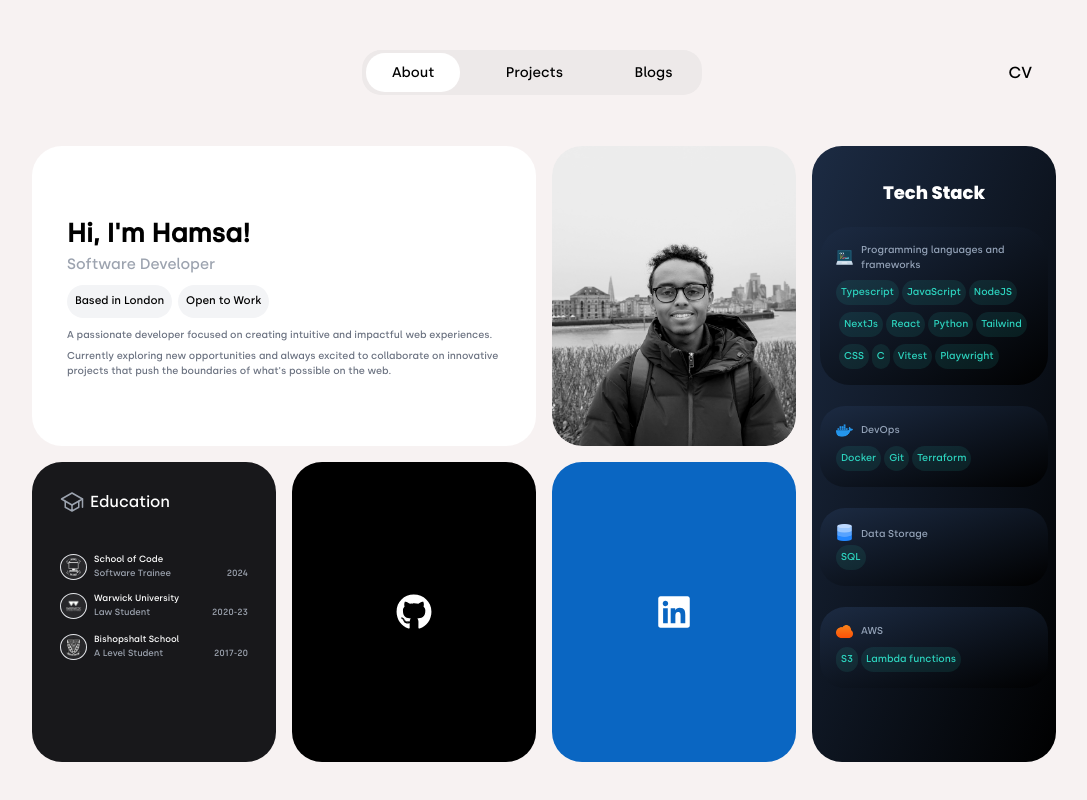
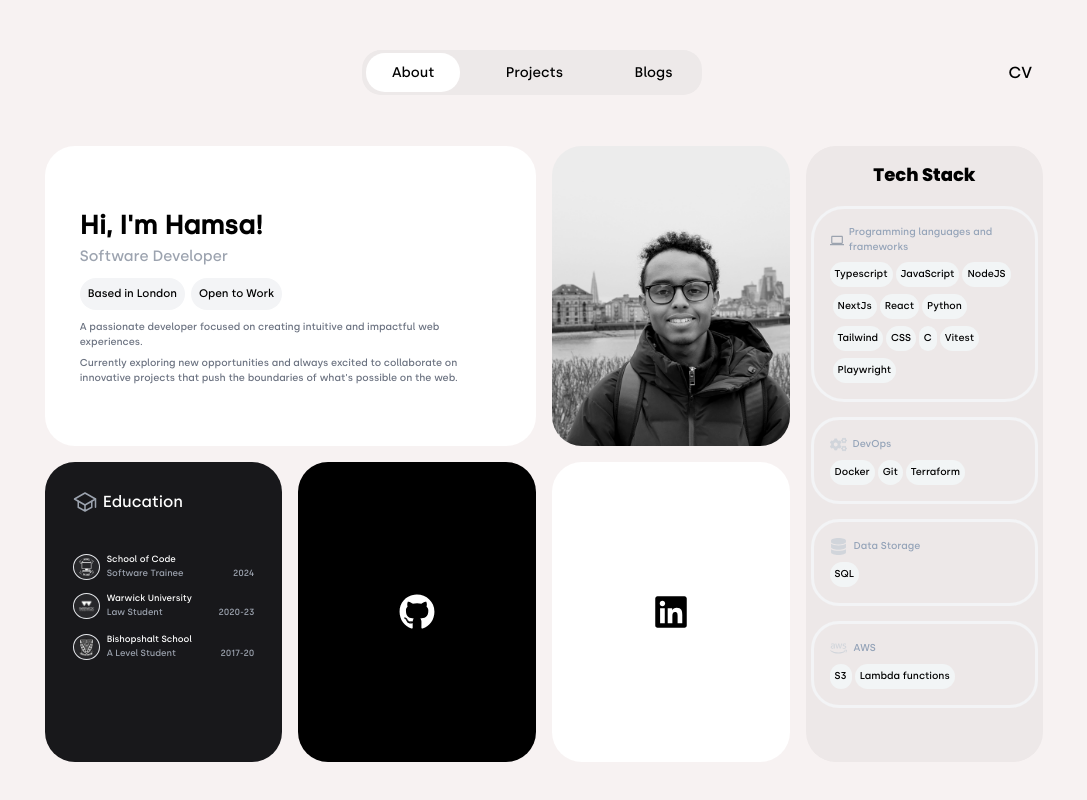
Before and after one commit to DonHamsa/myPortfolio, a Next.js app: page / in a window 1280 px wide. Shown: the top 800 px of the page, without its empty margins (96-1183 px from the left). Built offline with nearby package versions, Linux system fonts and the light colour scheme.

Commit message:
portfolio site now has a theme on the home page

```diff
--- a/src/app/blogs/page.jsx
+++ b/src/app/blogs/page.jsx
@@ -3,7 +3,7 @@ import BlogPreview from "@/components/BlogPreview/BlogPreview";
 export default function Blogs() {
   return (
     <>
-      <div className="lg:pr-[25%] lg:pl-[25%]  pl-[7%] pr-[7%] flex justify-center mb-[15px] ">
+      <div className="lg:pr-[25%] lg:pl-[25%]  pl-[7%] pr-[7%] flex justify-center mb-[20px] ">
         <BlogPreview
           heading="Why I am optimistic in my job hunt "
           synopsis="Rejection after rejection will make anyone doubt their ability, their self-speech about pushing forward regardless of what the email response reads. It is always easier said that done, with anything really...."
@@ -11,7 +11,7 @@ export default function Blogs() {
           href="blogs/journey"
         />
       </div>
-      <div className="lg:pr-[25%] lg:pl-[25%]  pl-[7%] pr-[7%] flex justify-center ">
+      <div className="lg:pr-[25%] lg:pl-[25%] mb-[20px] pl-[7%] pr-[7%] flex justify-center ">
         <BlogPreview
           heading="People look left, but rarely look right "
           synopsis="Optimism and quick-thinking are skills that are applauded, you are praised for being decisive and determined. However, sometimes this can lead to misreading a situation, calling something for what it isn't."
--- a/src/app/globals.css
+++ b/src/app/globals.css
@@ -25,7 +25,7 @@ body {
 }
 
 main{
-  padding:4% 10%
+  padding:4% 11%
 }
 
 @media (max-width: 640px) {
--- a/src/components/LinkedInBox/LinkedInBox.jsx
+++ b/src/components/LinkedInBox/LinkedInBox.jsx
@@ -2,12 +2,12 @@ import { FaLinkedin } from "react-icons/fa";
 
 export default function LinkedInBox() {
   return (
-    <div className="bg-[rgb(10,102,194)] w-[100%] rounded-[30px] lg:h-[100%] h-[204px]  flex justify-center items-center relative ">
+    <div className="bg-white w-[100%] rounded-[30px] lg:h-[100%] h-[204px]  flex justify-center items-center relative ">
       <a
         href="https://www.linkedin.com/in/hamsamuse/"
         className="h-full w-full flex justify-center items-center "
       >
-        <FaLinkedin className="text-white text-4xl" />
+        <FaLinkedin className="text-4xl" />
       </a>
     </div>
   );
--- a/src/components/PostTemplate/PostTemplate.jsx
+++ b/src/components/PostTemplate/PostTemplate.jsx
@@ -3,7 +3,7 @@ import Link from "next/link";
 
 export default function PostTemplate({ title, children, date }) {
   return (
-    <div className="lg:p-[0_27%] p-[0_10%] absolute top-0 left-[0] bg-[#f7f2f2]">
+    <div className="lg:p-[0_27%] p-[0_10%] absolute top-0 left-[0] bg-[#f7f2f2] h-[300px]">
       <div className="flex justify-center cursor-pointer mb-[100px] hover:mb-[120px] transition-all duration-300">
         <Link className="rounded-full bg-[#ece9e8] p-[20px] w-max  mt-[20px]" href='/blogs'>
           <RxCross1 />
--- a/src/components/ProfileImage/ProfileImage.jsx
+++ b/src/components/ProfileImage/ProfileImage.jsx
@@ -1,7 +1,7 @@
 export default function ProfileImage() {
   return (
     <div className='lg:w-full lg:h-full h-[208px] rounded-[30px] overflow-hidden flex justify-center w-[100%]'>
-      <img src="/ProfileImage.jpg" className="h-full lg:w-full w-[100%] rounded-[30px] "></img>
+      <img src="/ProfileImage.jpg" className="h-full lg:w-full w-[100%] rounded-[30px] scale-125 "></img>
     </div>
   );
 }
--- a/src/components/Techstack/Techstack.jsx
+++ b/src/components/Techstack/Techstack.jsx
@@ -1,95 +1,97 @@
+import { MdComputer}  from "react-icons/md";
+import { FaCogs } from "react-icons/fa";
+import { FaDatabase } from "react-icons/fa";
+import { FaAws } from "react-icons/fa";
+
 export default function Techstack() {
   return (
-    <div className=" lg:col-span-1 lg:row rounded-[30px]  lg:p-2 pt-[25px] pl-[12px] pr-[12px] flex flex-col   items-center justify-center lg:row-span-2 bg-gradient-to-br from-[#1c2b43] to-black lg:space-y-4 h-full lg:h-auto  gap-y-[20px] lg:gap-y-[5px]">
-      <p className="font-techStack font-extrabold text-white text-[18px] ">
+    <div className=" lg:col-span-1 lg:row rounded-[30px]  lg:p-2 pt-[25px] pl-[12px] pr-[12px] flex flex-col   items-center justify-center lg:row-span-2 bg-[#ede8e8] lg:space-y-4 h-full lg:h-auto  gap-y-[20px] lg:gap-y-[5px]">
+      <p className="font-techStack font-extrabold text-black text-[18px] ">
         Tech Stack
       </p>
-      <div className="bg-[rgb(15,23,42)] rounded-[30px] h-max  text-[10px] p-[16px] bg-gradient-to-br from-[#1c2b43] to-black w-[100%]  ">
+      <div className=" outline outline-[#f3f4f6] rounded-[30px] h-max  text-[10px] p-[16px]  w-[100%]  ">
         <div className="flex items-center">
-          <img src="/comp.png" className="w-[17px] h-[17px] mr-[8px] " />
+          <MdComputer className="w-[17px] h-[17px] text-gray-400 mr-[5px]"/>
           <p className="text-[#94A3B8] mb-[13px] lg:mb-0">Programming languages and frameworks</p>
         </div>
         <div className="flex flex-wrap space-y-[7px]  items-end space-x-[3px] ">
-          <div className="bg-[rgba(45,212,191,0.1)] p-[5px] text-teal-400  rounded-full h-max ">
+          <div className="bg-[#f2f5f6] p-[5px] text-[black] rounded-full h-max ">
             Typescript
           </div>
-          <div className="bg-[rgba(45,212,191,0.1)] p-[5px] text-teal-400  rounded-full">
+          <div className="bg-[#f2f5f6] p-[5px] text-[black] rounded-full">
             JavaScript
           </div>
-          <div className="bg-[rgba(45,212,191,0.1)] p-[5px] text-teal-400  rounded-full">
+          <div className="bg-[#f2f5f6] p-[5px] text-[black] rounded-full">
             NodeJS
           </div>
-          <div className="bg-[rgba(45,212,191,0.1)] p-[5px] text-teal-400  rounded-full">
+          <div className="bg-[#f2f5f6] p-[5px] text-[black] rounded-full">
             NextJs
           </div>
-          <div className="bg-[rgba(45,212,191,0.1)] p-[5px] text-teal-400  rounded-full">
+          <div className="bg-[#f2f5f6] p-[5px] text-[black] rounded-full">
             React
           </div>
-          <div className="bg-[rgba(45,212,191,0.1)] p-[5px] text-teal-400  rounded-full">
+          <div className="bg-[#f2f5f6] p-[5px] text-[black] rounded-full">
             Python
           </div>
-          <div className="bg-[rgba(45,212,191,0.1)] p-[5px] text-teal-400  rounded-full">
+          <div className="bg-[#f2f5f6] p-[5px] text-[black] rounded-full">
             Tailwind
           </div>
-          <div className="bg-[rgba(45,212,191,0.1)] p-[5px] text-teal-400  rounded-full">
+          <div className="bg-[#f2f5f6] p-[5px] text-[black] rounded-full">
             CSS
           </div>
-          <div className="bg-[rgba(45,212,191,0.1)] p-[5px] text-teal-400  rounded-full">
+          <div className="bg-[#f2f5f6] p-[5px] text-[black] rounded-full">
             C
           </div>
-          <div className="bg-[rgba(45,212,191,0.1)] p-[5px] text-teal-400  rounded-full">
+          <div className="bg-[#f2f5f6] p-[5px] text-[black] rounded-full">
             Vitest
           </div>
-          <div className="bg-[rgba(45,212,191,0.1)] p-[5px] text-teal-400  rounded-full">
+          <div className="bg-[#f2f5f6] p-[5px] text-[black] rounded-full">
             Playwright
           </div>
         </div>
       </div>
 
-      <div className="bg-[rgb(15,23,42)] rounded-[25px] h-max text-[10px] p-[16px] bg-gradient-to-br from-[#1c2b43] to-black w-[100%]  ">
+      <div className=" outline outline-[#f3f4f6] rounded-[25px] h-max text-[10px] p-[16px]  w-[100%]  ">
         <div className="flex items-center">
-          <img src="/devops.png" className="w-[17px] h-[17px] mr-[8px] " />
+          <FaCogs className='mr-[6px] h-[17px] w-[17px] text-gray-300'/>
           <p className="text-[#94A3B8]">DevOps</p>
         </div>
         <div className="flex flex-wrap space-y-[7px] items-end space-x-[3px]">
-          <div className="bg-[rgba(45,212,191,0.1)] p-[5px] text-teal-400  rounded-full h-max ">
+          <div className="bg-[#f2f5f6] p-[5px] text-[black] rounded-full h-max ">
             Docker
           </div>
-          <div className="bg-[rgba(45,212,191,0.1)] p-[5px] text-teal-400  rounded-full">
+          <div className="bg-[#f2f5f6] p-[5px] text-[black] rounded-full">
             {" "}
             Git
           </div>
-          <div className="bg-[rgba(45,212,191,0.1)] p-[5px] text-teal-400  rounded-full">
+          <div className="bg-[#f2f5f6] p-[5px] text-[black] rounded-full">
             Terraform
           </div>
         </div>
       </div>
 
-      <div className="bg-[rgb(15,23,42)] rounded-[25px] h-max text-[10px] p-[16px] bg-gradient-to-br from-[#1c2b43] to-black  w-[100%] ">
-        <div className="flex items-center">
-          <img
-            src="/database.png"
-            className="w-[17px] h-[17px] mr-[8px] mb-[4px] "
-          />
+      <div className=" outline outline-[#f3f4f6] rounded-[25px] h-max text-[10px] p-[16px]   w-[100%] ">
+        <div className="flex items-center mb-[7px]">
+          <FaDatabase className="mr-[7px] h-[17px] w-[17px] text-gray-300"/>
           <p className="text-[#94A3B8]">Data Storage</p>
         </div>
         <div className="flex flex-wrap space-y-[7px] items-end  space-x-[3px]">
-          <div className="bg-[rgba(45,212,191,0.1)] p-[5px] text-teal-400  rounded-full h-max ">
+          <div className="bg-[#f2f5f6] p-[5px] text-[black] rounded-full h-max ">
             SQL
           </div>
         </div>
       </div>
 
-      <div className="bg-[rgb(15,23,42)] rounded-[25px] h-max text-[10px] p-[16px] bg-gradient-to-br from-[#1c2b43] to-black w-[100%]  ">
+      <div className=" outline outline-[#f3f4f6] rounded-[25px] h-max text-[10px] p-[16px]  w-[100%]  ">
         <div className="flex items-center">
-          <img src="/cloud.png" className="w-[17px] h-[17px] mr-[8px] " />
+          <FaAws className="h-[17px] w-[17px] mr-[7px] text-gray-300"/>
           <p className="text-[#94A3B8]">AWS</p>
         </div>
         <div className="flex flex-wrap space-y-[7px] items-end space-x-[3px]">
-          <div className="bg-[rgba(45,212,191,0.1)] p-[5px] text-teal-400  rounded-full h-max ">
+          <div className="bg-[#f2f5f6] p-[5px] text-[black] rounded-full h-max ">
             S3
           </div>
-          <div className="bg-[rgba(45,212,191,0.1)] p-[5px] text-teal-400  rounded-full h-max ">
+          <div className="bg-[#f2f5f6] p-[5px] text-[black] rounded-full h-max ">
             Lambda functions
           </div>
         </div>
```
